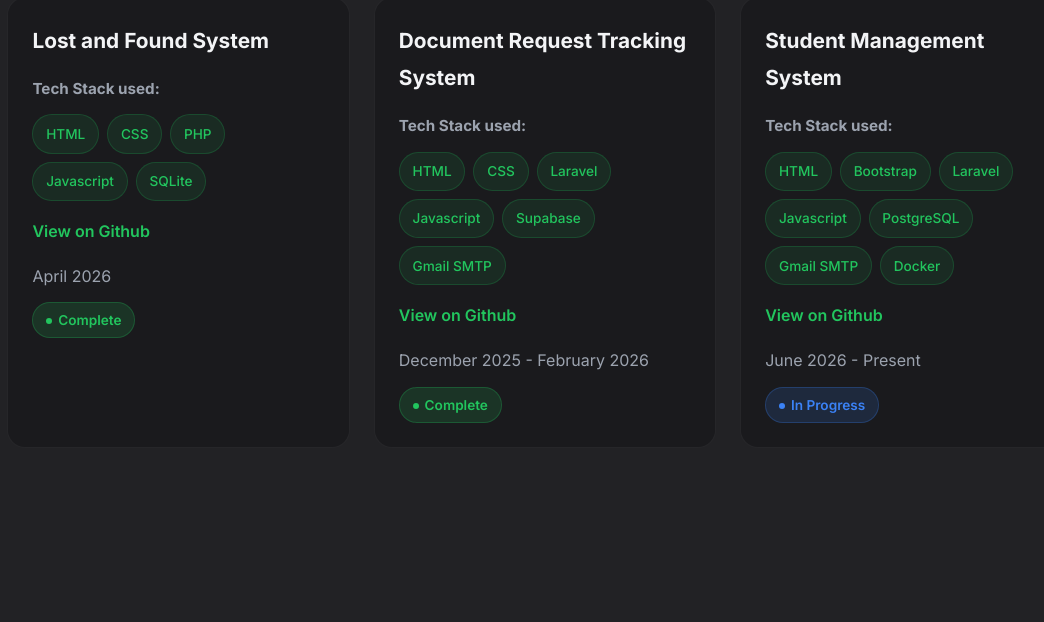
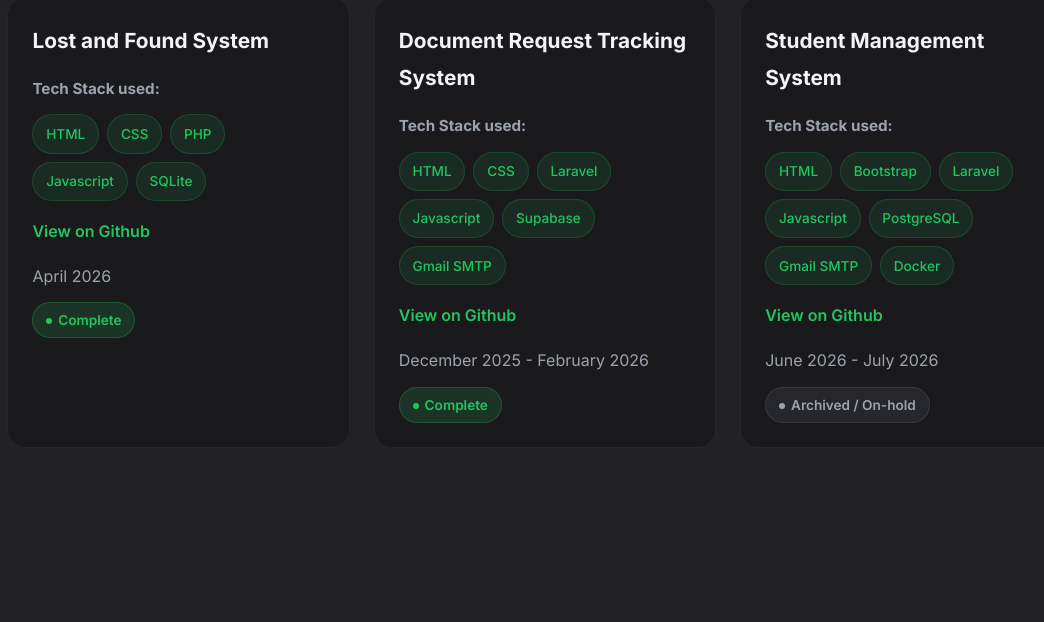
Before and after one commit to Nilicease/My-Portfolio, a plain HTML site: page index.html in a window 1280 px wide. Shown: the part 3631-4253 px from the top of the page, without its empty margins (95-1139 px from the left). Drawn offline with Linux system fonts and the light colour scheme.

Commit message:
Archived the last project

```diff
--- a/index.html
+++ b/index.html
@@ -273,8 +273,8 @@
                         </ul>
                     </div>
                     <a href="https://github.com/Nilicease/Student-Management-System" class="links" target="_blank" rel="noopener norefferer">View on Github</a>
-                    <p class="date">June 2026 - Present</p>
-                    <p class="status progress">In Progress</p>
+                    <p class="date">June 2026 - July 2026</p>
+                    <p class="status archived">Archived / On-hold</p>
                 </article>
             </div>
 
```
